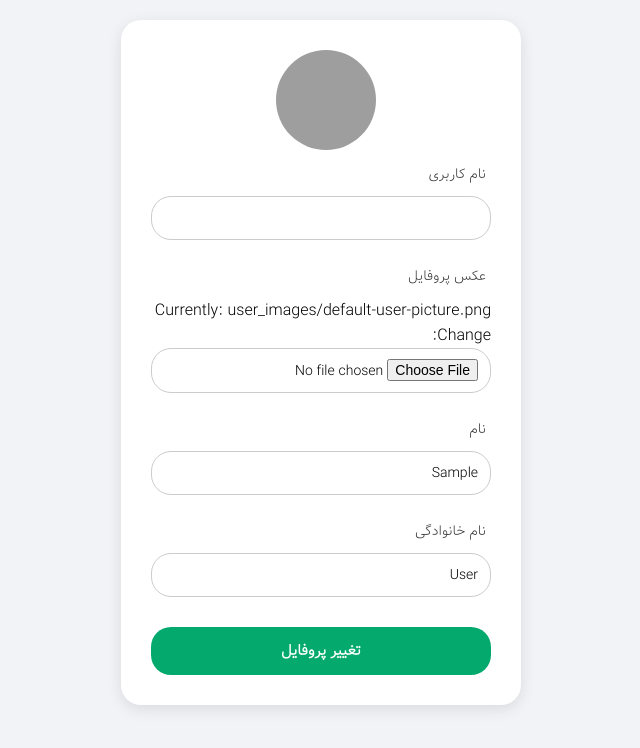
After one commit to mr-dargi/djangoblog, a Django app: page /accounts/profile/ in a window 1280 px wide. The commit adds this page. Shown: the top 748 px of the page, without its empty margins (319-959 px from the left). Run offline with Django 5.2, Linux system fonts and the light colour scheme; the visitor is signed in with stand-in values (Sample User, id 1); data comes from the database, SQL or seed files in the repository; grey boxes are pictures that could not be loaded.

Commit message:
feat(accounts): Add profile view, form, url, template and it style

```diff
--- a/accounts/forms.py
+++ b/accounts/forms.py
@@ -93,3 +93,9 @@ class PostForm(forms.ModelForm):
     class Meta:
         model = Post
         fields = ["title", "image", "body", "slug", "is_premium"]
+
+
+class ProfileForm(forms.ModelForm):
+    class Meta:
+        model = User
+        fields = ["first_name", "last_name", "user_image", "user_name"]
--- a/accounts/urls.py
+++ b/accounts/urls.py
@@ -7,6 +7,7 @@ urlpatterns = [
     path("login/", views.login_view, name="login"),
     path("logout/", views.logout_view, name="logout"),
     path("register/",  views.register_view, name="register"),
+    path("profile/", views.profile, name="profile"),
     path('reset/', views.UserPasswordResetView.as_view(), name='reset_password'),
 	path('reset/done/', views.UserPasswordResetDoneView.as_view(), name='password_reset_done'),
 	path('confirm/<uidb64>/<token>/', views.UserPasswordResetConfirmView.as_view(), name='password_reset_confirm'),
--- a/accounts/views.py
+++ b/accounts/views.py
@@ -1,7 +1,7 @@
 from django.shortcuts import render, redirect, get_object_or_404
 from django.contrib.auth import authenticate, login, logout
 from .models import User
-from .forms import UserLoginForm, UserRegistrationForm, PostForm
+from .forms import UserLoginForm, UserRegistrationForm, PostForm, ProfileForm
 from django.contrib import messages
 from django.contrib.auth import views as auth_view
 from django.urls import reverse_lazy
@@ -176,3 +176,17 @@ def admin_post_detail(request, post_id):
         return redirect("accounts:admin_post_detail", post_id=post.id)
 
     return render(request, "accounts/admin_post_detail.html", {"post": post})
+
+
+def profile(request):
+    user = User.objects.get(id=request.user.id)
+
+    if request.method == "POST":
+        form = ProfileForm(request.POST, request.FILES, instance=user)
+        if form.is_valid():
+            form.save()
+            return redirect("accounts:profile")
+    else:
+        form = ProfileForm(instance=user)
+
+    return render(request, "accounts/profile.html", { "form": form, "user": user })
--- a/static/css/styles.css
+++ b/static/css/styles.css
@@ -1059,6 +1059,67 @@ details[open] .chev {
     padding: 10px;
 }
 
+.profile {
+    width: 400px;
+    background-color: #fff;
+    box-shadow: 0 4px 15px rgba(0,0,0,0.1);
+    border-radius: 20px;
+    margin: 20px auto;
+    padding: 30px;
+    text-align: center;
+}
+
+.profile .field {
+    margin-bottom: 20px;
+    text-align: right;
+}
+
+.profile input {
+    width: 100%;
+    padding: 10px 12px;
+    border: 1px solid #ccc;
+    font-size: 14px;
+    border-radius: 20px;
+}
+
+.profile label {
+    display: block;
+    margin-bottom: 6px;
+    font-size: 14px;
+    color: #333;
+    padding: 5px;
+}
+
+.profile input:focus {
+  border-color: #04AA6D;
+  box-shadow: 0 0 0 3px rgba(4,170,109,0.2);
+  outline: none;
+}
+
+.profile button {
+  width: 100%;
+  padding: 12px;
+  border: none;
+  border-radius: 20px;
+  background: #04AA6D;
+  color: #fff;
+  font-size: 15px;
+  font-weight: bold;
+  cursor: pointer;
+}
+
+.profile button:hover {
+  background: #038b5b;
+}
+
+.profile img {
+    height: 100px;
+    width: 100px;
+    border-radius: 50%;
+    object-fit: cover;
+    margin-left: 10px;
+}
+
 
 @media only screen and (min-width:540px) {
     .card-image {
--- /dev/null
+++ b/templates/accounts/profile.html
@@ -0,0 +1,29 @@
+{% extends "../base.html" %}
+
+
+{% block content %}
+    <div class="profile">
+        <img src="{{ user.user_image.url }}" />
+        <h3>{{ user.user_name }}</h3>
+        <form action="" method="post">
+            {% csrf_token %}
+            <div class="field">
+                <label for="">نام کاربری</label>
+                {{ form.user_name }}
+            </div>
+            <div class="field">
+                <label for="">عکس پروفایل</label>
+                {{ form.user_image }}
+            </div>
+            <div class="field">
+                <label for="">نام</label>
+                {{ form.first_name }}
+            </div>
+            <div class="field">
+                <label for="">نام خانوادگی</label>
+                {{ form.last_name }}
+            </div>
+            <button type="submit">تغییر پروفایل</button>
+        </form>
+    </div>
+{% endblock content %}
```
